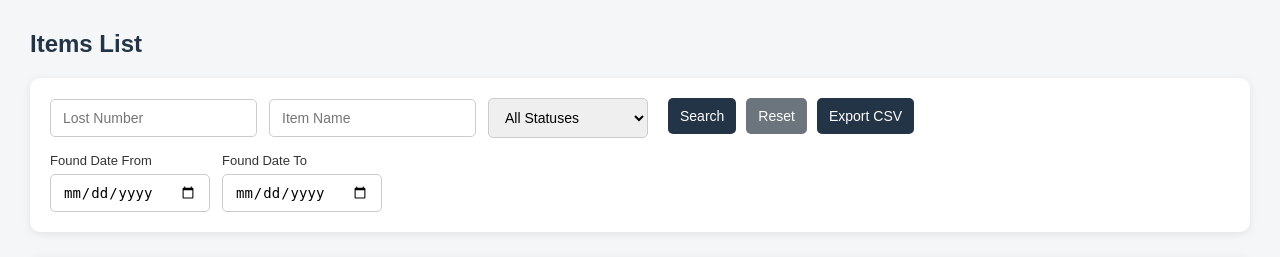
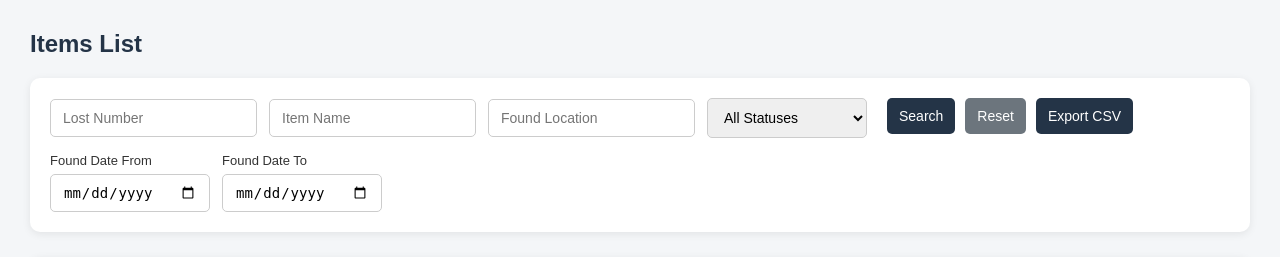
Before and after one commit to Yoshiki-Do/Lost-and-Found-Management-System, a FastAPI app: page /items in a window 1280 px wide. Shown: the part 144-401 px from the top of the page. Run offline with FastAPI, Linux system fonts and the light colour scheme; data that the repository does not hold is empty.

Commit message:
Add found location search to items list

```diff
--- a/app/routers/items.py
+++ b/app/routers/items.py
@@ -31,6 +31,7 @@ def export_items_csv(
     lost_number: int | None = None,
     item_name: str | None = None,
     status: str | None = None,
+    found_location: str | None = None,
     storage_month: str | None = None,
     found_date_from: date | None = None,
     found_date_to: date | None = None,
@@ -40,6 +41,7 @@ def export_items_csv(
         db,
         lost_number=lost_number,
         item_name=item_name,
+        found_location=found_location,
         status=status,
         storage_month=storage_month,
         found_date_from=found_date_from,
@@ -93,6 +95,7 @@ def export_items_csv(
 def list_items(
     lost_number: int | None = None,
     item_name: str | None = None,
+    found_location: str | None = None,
     status: str | None = None,
     storage_month: str | None = None,
     found_date_from: date | None = None,
@@ -103,6 +106,7 @@ def list_items(
         db,
         lost_number=lost_number,
         item_name=item_name,
+        found_location=found_location,
         status=status,
         storage_month=storage_month,
         found_date_from=found_date_from,
--- a/app/services/item_service.py
+++ b/app/services/item_service.py
@@ -44,6 +44,7 @@ def search_items(
     db: Session,
     lost_number: int | None = None,
     item_name: str | None = None,
+    found_location: str | None = None,
     status: str | None = None,
     storage_month: str | None = None,
     found_date_from: date | None = None,
@@ -56,6 +57,9 @@ def search_items(
 
     if item_name:
         query = query.filter(Item.item_name.ilike(f"%{item_name}%"))
+
+    if found_location:
+        query = query.filter(Item.found_location.ilike(f"%{found_location}%"))
 
     if status:
         query = query.filter(Item.status == status)
--- a/app/static/js/items.js
+++ b/app/static/js/items.js
@@ -5,6 +5,7 @@ async function loadItems() {
     try {
         const lostNumber = document.getElementById("search-lost-number").value;
         const itemName = document.getElementById("search-item-name").value;
+        const foundLocation = document.getElementById("search-found-location").value;
         const status = document.getElementById("search-status").value;
         const dateFrom = document.getElementById("search-date-from").value;
         const dateTo = document.getElementById("search-date-to").value;
@@ -27,6 +28,10 @@ async function loadItems() {
 
         if (itemName) {
             params.append("item_name", itemName);
+        }
+
+        if (foundLocation) {
+            params.append("found_location", foundLocation);
         }
 
         if (status) {
@@ -93,7 +98,7 @@ document.getElementById("search-button").addEventListener("click", loadItems);
 
 //Search when pressing Enter
 document.querySelectorAll(
-    "#search-lost-number, #search-item-name, #search-status, #search-date-from, #search-date-to"
+    "#search-lost-number, #search-item-name, #search-found-location, #search-status, #search-date-from, #search-date-to"
 ).forEach(input => {
     input.addEventListener("keydown", event => {
         if (event.key === "Enter") {
@@ -105,6 +110,7 @@ document.querySelectorAll(
 document.getElementById("reset-button").addEventListener("click", () => {
     document.getElementById("search-lost-number").value = "";
     document.getElementById("search-item-name").value = "";
+    document.getElementById.apply("search-found-location").value = "";
     document.getElementById("search-status").value = "";
     document.getElementById("search-date-from").value = "";
     document.getElementById("search-date-to").value = "";
--- a/app/templates/items.html
+++ b/app/templates/items.html
@@ -23,6 +23,9 @@
 
             <input type="text" id="search-item-name"
                    placeholder="Item Name">
+
+            <input type="text" id="search-found-location"
+                   placeholder="Found Location">
 
             <select id="search-status">
                 <option value="">All Statuses</option>
```
